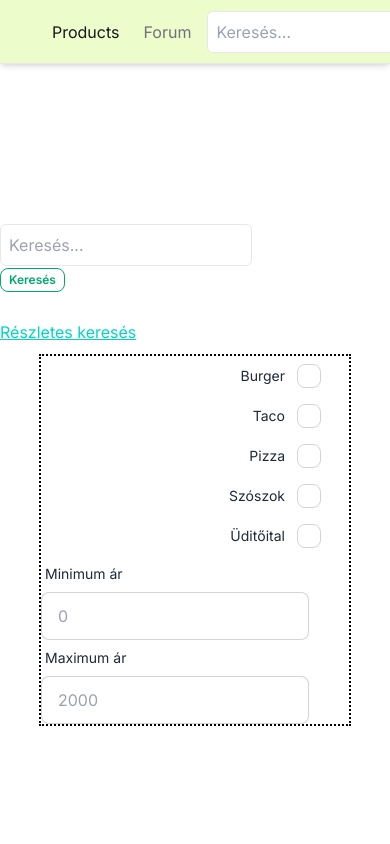
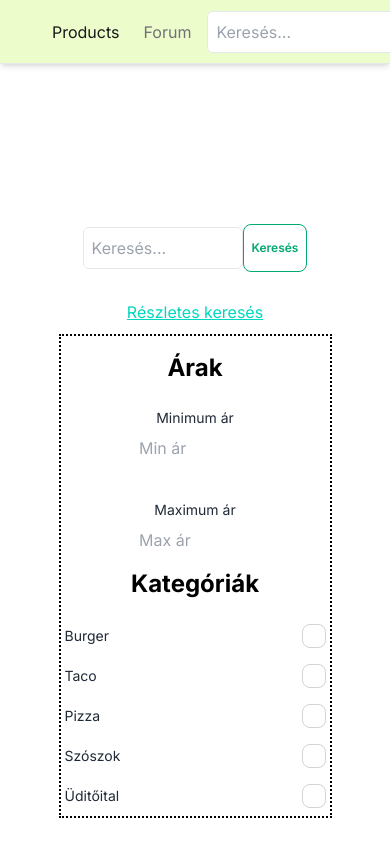
Before and after one commit to El-Terrifico-webfejlesztok/El-Terrifico-weboldal, a Next.js app: page /products in a window 390 px wide. Both pictures are taken after a click on the link "Részletes keresés". Shown: the top 844 px of the page. Built offline with nearby package versions, Linux system fonts and the light colour scheme; no server answers.

Commit message:
Product szűrődoboz: kategória, árak

```diff
--- a/app/components/product/SearchBarPro.tsx
+++ b/app/components/product/SearchBarPro.tsx
@@ -4,7 +4,7 @@ function SearchBarPro() {
       <input
         type="text"
         placeholder="Keresés..."
-        className="border rounded-md p-2 focus:outline-none focus:ring focus:border-lime-700 lg:w-96 md:w-80 sm:w-72 inline-block"
+        className="border rounded-md p-2 focus:outline-none focus:ring focus:border-lime-700 lg:w-96 md:w-80 sm:w-72 w-40 inline-block"
       />
     </div>
   );
--- a/app/components/product/SearchButton.tsx
+++ b/app/components/product/SearchButton.tsx
@@ -1,6 +1,6 @@
 function SearchButton() {
   return (
-    <button className="btn btn-xs sm:btn-sm md:btn-md btn-outline btn-success inline-block">
+    <button className="btn btn-xs sm:btn-sm md:btn-md btn-outline btn-success inline-block h-12">
       Keresés
     </button>
   );
--- a/app/components/product/SzuroCheckbox.tsx
+++ b/app/components/product/SzuroCheckbox.tsx
@@ -7,10 +7,10 @@ interface props {
 function SzuroCheckbox({ cim }: props) {
   return (
     <div>
-      <div className="form-control items-end">
-        <label className="label cursor-pointer">
-          <span className="label-text mr-3">{cim}</span>
-          <input type="checkbox" className="checkbox mr-6" />
+      <div className="form-control">
+        <label className="label cursor-pointer ">
+          <span className="label-text lg:ml-24 md:ml-20">{cim}</span>
+          <input type="checkbox" className="checkbox lg:mr-24 md:mr-20" />
         </label>
       </div>
     </div>
--- a/app/components/product/Szurok.tsx
+++ b/app/components/product/Szurok.tsx
@@ -9,7 +9,7 @@ function Szurok() {
 
   if (isCollepsed == true) {
     return (
-      <div className="sm:flex items-center justify-center mt-7">
+      <div className="flex items-center justify-center mt-7">
         <a
           className="link link-accent"
           onClick={() => {
@@ -24,7 +24,7 @@ function Szurok() {
   if (isCollepsed == false) {
     return (
       <>
-        <div className="sm:flex items-center justify-center mt-7">
+        <div className="flex items-center justify-center mt-7">
           <a
             className="link link-accent"
             onClick={() => {
@@ -35,37 +35,43 @@ function Szurok() {
           </a>
         </div>
         <div className={styles.szurodoboz}>
-          <div>
-            <SzuroCheckbox cim="Burger" />
-            <SzuroCheckbox cim="Taco" />
-            <SzuroCheckbox cim="Pizza" />
-            <SzuroCheckbox cim="Szószok" />
-            <SzuroCheckbox cim="Üditőital" />
-          </div>
+          <div className="sm:flex">
+            <div className="sm:w-1/3 items-center justify-center">
+              <h1 className=" text-center text-2xl text-black font-bold mb-4 mt-4">Árak</h1>
+              <div className="text-center">
+                <div className="label items-center justify-center">
+                  <span className="label-text">Minimum ár</span>
+                </div>
+                <input
+                  type="number"
+                  placeholder="Min ár"
+                  className=" input-bordered mb-8 w-28"
+                  min={0}
+                />
+                <div className="label items-center justify-center">
+                  <span className="label-text">Maximum ár</span>
+                </div>
+                <input
+                  type="number"
+                  placeholder="Max ár"
+                  className=" input-bordered w-28"
+                  min={2}
+                />
+              </div>
+            </div>
 
-          <div>
-            <div className="form-control items-start justify-start">
-              <div className="label">
-                <span className="label-text">Minimum ár</span>
+            <div className="sm:w-1/3">
+              <h1 className="flex justify-center text-center text-2xl text-black font-bold mb-4 mt-4">Kategóriák</h1>
+              <div >
+                <SzuroCheckbox cim="Burger" />
+                <SzuroCheckbox cim="Taco" />
+                <SzuroCheckbox cim="Pizza" />
+                <SzuroCheckbox cim="Szószok" />
+                <SzuroCheckbox cim="Üditőital" />
               </div>
-              <input
-                type="number"
-                placeholder="0"
-                className="input input-bordered"
-                min={0}
-              />
             </div>
-            <div className="form-control items-start justify-start">
-              <div className="label">
-                <span className="label-text">Maximum ár</span>
-              </div>
-              <input
-                type="number"
-                placeholder="2000"
-                className="input input-bordered"
-                min={2}
-              />
-            </div>
+
+            <div className="md:w-1/3"></div>
           </div>
         </div>
       </>
--- a/app/components/product/szurok.module.css
+++ b/app/components/product/szurok.module.css
@@ -1,6 +1,6 @@
 .szurodoboz {
   border: 2px dotted black;
-  width: 80%;
+  width: 70%;
   margin: auto;
   margin-top: 10px;
 }
--- a/app/products/page.tsx
+++ b/app/products/page.tsx
@@ -5,7 +5,7 @@ import Szurok from "../components/product/Szurok";
 const ProductList = () => {
   return (
     <>
-      <div className="sm:flex items-center justify-center pt-40">
+      <div className="flex items-center justify-center pt-40">
         <SearchBarPro /> <SearchButton />
       </div>
       <Szurok />
```
